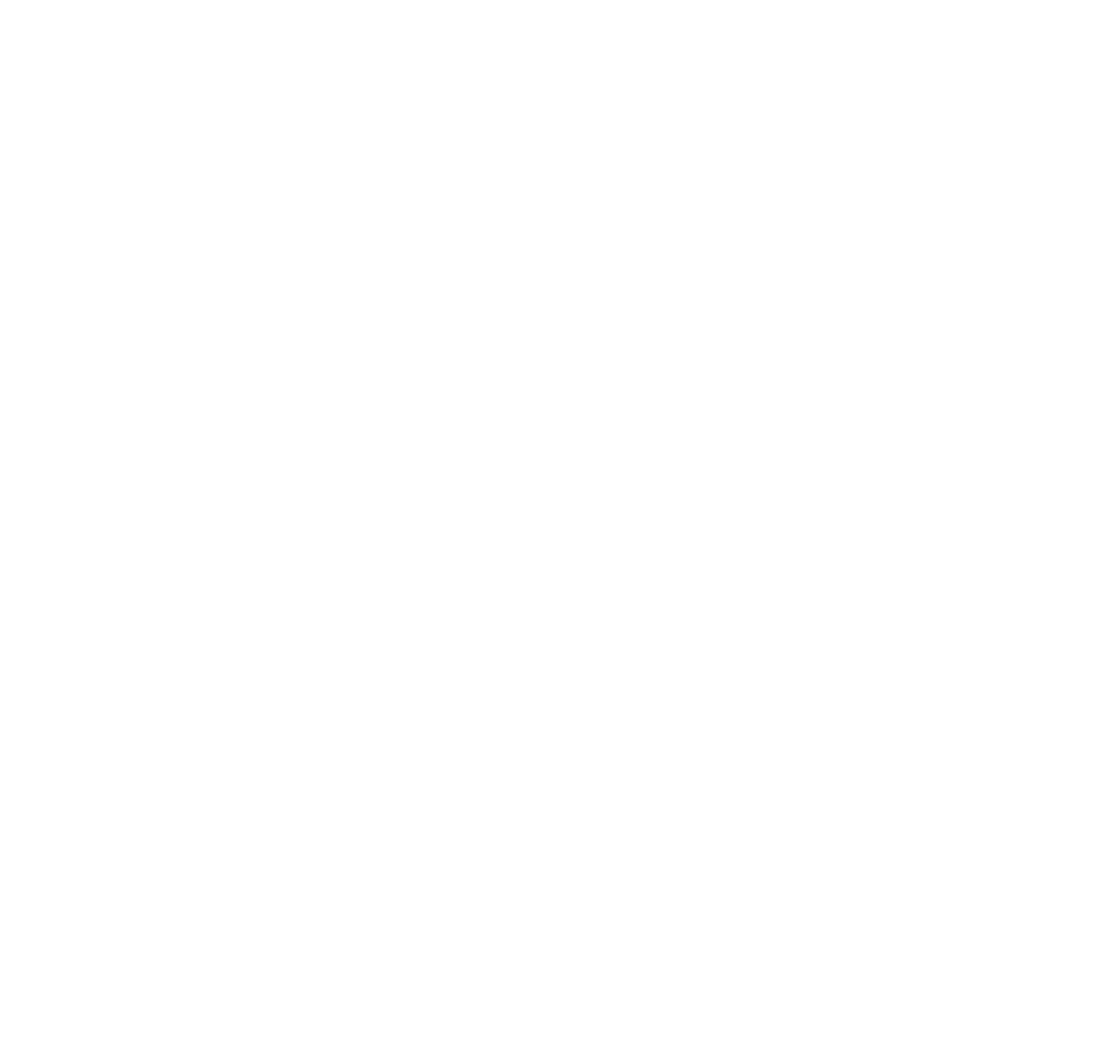
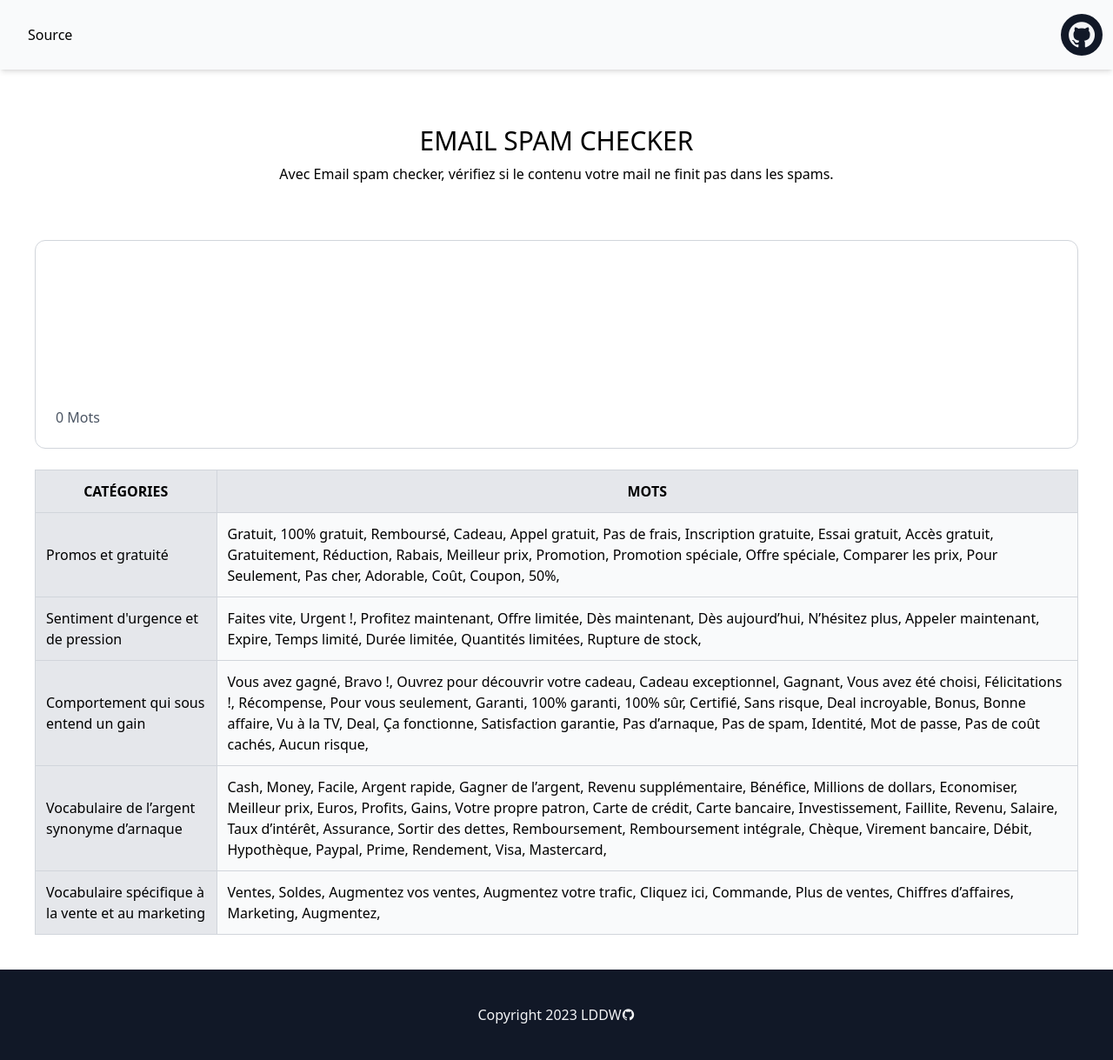
Before and after one commit to LDDW/EmailSpamChecker, a website with bundled scripts: page index.html in a window 1280 px wide. Shown: the whole page at 87% size. Before the commit the page ends 800 px from the top, so only its background shows below. Built offline with nearby package versions, Linux system fonts and the light colour scheme.

Commit message:
make interface and function to create data table

```diff
--- a/css/input.css
+++ b/css/input.css
@@ -0,0 +1,21 @@
+@tailwind base;
+@tailwind components;
+@tailwind utilities;
+
+.loader {
+    border-top-color: #3498db;
+    -webkit-animation: spinner 1.5s linear infinite;
+    animation: spinner 1.5s linear infinite;
+  }
+
+  @-webkit-keyframes spinner {
+    0% { -webkit-transform: rotate(0deg); }
+    100% { -webkit-transform: rotate(360deg); }
+  }
+
+  @keyframes spinner {
+    0% { transform: rotate(0deg); }
+    100% { transform: rotate(360deg); }
+  }
+
+  #textarea::-webkit-scrollbar { width: 0 !important }
--- a/index.html
+++ b/index.html
@@ -1,13 +1,54 @@
 <!DOCTYPE html>
-<html lang="en">
+<html lang="fr" class="scroll-smooth">
 <head>
     <meta charset="UTF-8">
     <meta http-equiv="X-UA-Compatible" content="IE=edge">
     <meta name="viewport" content="width=device-width, initial-scale=1.0">
     <title>Document</title>
     <link rel="stylesheet" href="css/output.css">
+    <link href='https://unpkg.com/boxicons@2.1.4/css/boxicons.min.css' rel='stylesheet'>
 </head>
 <body>
+
+    <header class="fixed top-0 z-10 px-3 w-full h-20 flex items-center justify-between bg-gray-50 shadow-md">
+        <a href="https://www.instagram.com/p/CWxp8cfITg3/?igshid=YmMyMTA2M2Y=" target="_blank" class="px-5">Source</a>
+        <a href="https://github.com/LDDW/EmailSpanChecker" target="_blank" class="block">
+            <button class="w-12 h-12 flex items-center justify-center rounded-full bg-gray-900 text-gray-100">
+                <i class='bx bxl-github text-4xl'></i>
+            </button>
+        </a>
+    </header>
+
+    <main class="pt-20 px-10">
+        <section id="home" class="mb-10">
+            <div class="my-16">
+                <h1 class="mb-2 text-center text-3xl font-medium uppercase">Email Spam Checker</h1>
+                <p class="text-center">Avec Email spam checker, vérifiez si le contenu votre mail ne finit pas dans les spams.</p>
+            </div>
+            <div class="relative mb-6">
+                <div id="textarea" contentEditable="true" class="w-full h-[30vh] overflow-scroll p-6 border-[1px] border-gray-300 rounded-xl outline-none focus:border-black transition-all resize-none text-base" placeholder="Entrez le contenu de votre mail"></div>
+                <div id="loader" class="hidden absolute bottom-5 right-4 loader rounded-full border-[3px] border-gray-200 h-6 w-6"></div>
+                <div class="absolute bottom-4 left-4 p-2 rounded-lg text-gray-600 bg-white"><span id="counter">0</span> Mots</div>
+            </div>
+            <table>
+                <thead class="bg-gray-200">
+                    <tr>
+                        <th class="p-3 border-[1px] border-gray-300 uppercase font-semibold">Catégories</th>
+                        <th class="p-3 border-[1px] border-gray-300 uppercase font-semibold">Mots</th>
+                    </tr>
+                </thead>
+                <tbody id="table">
+                </tbody>
+            </table>
+        </section>
+    </main>
+
+    <footer class="bg-gray-900 py-10">
+        <a href="https://github.com/LDDW/EmailSpanChecker" target="_blank" class="flex items-center justify-center text-gray-100">
+            <p>Copyright 2023 LDDW</p>
+            <i class='bx bxl-github'></i>
+        </a>
+    </footer>
 
     <script type="module" src="./js/app.js"></script>
 </body>
--- a/js/app.js
+++ b/js/app.js
@@ -1,5 +1,23 @@
-// 👇️ named import
+// import checker
 import {Checker} from './checker.js';
+//init new checker
+const checker = new Checker();
+// create table with data
+const table = document.getElementById('table');
+table.innerHTML = await checker.setHtmlTable(table);
+// check content of textarea
+const textarea = document.getElementById('textarea');
+const loader = document.getElementById('loader');
+let timeoutId;
 
-const checker = new Checker();
-checker.check();
+textarea.addEventListener('keyup', function(event) {
+    loader.classList.remove('hidden');
+
+    clearTimeout(timeoutId);
+    timeoutId = setTimeout(() => {
+        loader.classList.add('hidden');
+        checker.check(textarea.textContent);
+    }, 2000);
+});
+
+//counter
--- a/js/checker.js
+++ b/js/checker.js
@@ -1,17 +1,87 @@
 export class Checker {
 
-    async #getJson(){
-        return fetch('./js/checker.json')
+    /**
+     * @function getJson
+     * @returns object
+     */
+    #getJson(){
+        try {
+            return fetch('./js/checker.json')
             .then((response) => response.json())
-            .then((data) => {
-                return data;
-            })
-            .catch((error) => console.log(error));
+            .then((data) => data)
+        } catch (error) {
+            console.log(error);
+        }
     }
 
-    async check(){
-        const a = await this.#getJson();
-        console.log(a);
+    /**
+     * @function getArrayWithAllWords
+     * @returns array with all words store in json file 'checker.json'
+     */
+    async #getArrayWithAllWords(){
+        const getJson = await this.#getJson();
+        let array = [];
+        getJson.categories.forEach(category => {
+            category.words.forEach(word => {
+                array.push(word.toLowerCase());
+            });
+        });
+        return array;
+    }
+
+    /**
+     * @async
+     * @function check the user email
+     * @param {*} object
+     */
+    async check(data){
+        try {
+            if(data !== undefined && data !== ''){
+                const arrayWithAllWords = await this.#getArrayWithAllWords();
+                arrayWithAllWords.forEach(word => {
+                    if(data.toLowerCase().indexOf(word) > - 1){
+                        console.log(word)
+                    }
+                })
+            } else {
+                throw 'data is empty';
+            }
+        } catch (error) {
+            console.log(error)
+        }
+    }
+
+    /**
+     * @async
+     * @function setHtmlTable
+     * @param {*} object is table element
+     * @returns html of table
+     */
+    async setHtmlTable(element) {
+        const getJson = await this.#getJson();
+        let html = '';
+        try {
+            if(typeof(element) !== 'object'){
+                throw 'fz ';
+            }
+            getJson.categories.forEach(category => {
+                html += `
+                <tr>
+                    <td class="p-3 border-[1px] border-gray-300 bg-gray-200">${category.name}</td>
+                    <td class="p-3 border-[1px] border-gray-300 bg-gray-50">
+                `;
+                category.words.forEach(word => {
+                    html += `${word}, `;
+                });
+                html += `
+                    </td>
+                </tr>
+                `;
+            });
+        } catch (error) {
+            console.log(error)
+        }
+        return html;
     }
 
 }
--- a/js/checker.json
+++ b/js/checker.json
@@ -1,3 +1,137 @@
 {
-    "name": "test"
+    "categories": [
+        {
+            "name": "Promos et gratuité",
+            "words": [
+                "Gratuit",
+                "100% gratuit",
+                "Remboursé",
+                "Cadeau",
+                "Appel gratuit",
+                "Pas de frais",
+                "Inscription gratuite",
+                "Essai gratuit",
+                "Accès gratuit",
+                "Gratuitement",
+                "Réduction",
+                "Rabais",
+                "Meilleur prix",
+                "Promotion",
+                "Promotion spéciale",
+                "Offre spéciale",
+                "Comparer les prix",
+                "Pour Seulement",
+                "Pas cher",
+                "Adorable",
+                "Coût",
+                "Coupon",
+                "50%"
+            ]
+        },
+        {
+            "name": "Sentiment d'urgence et de pression",
+            "words": [
+                "Faites vite",
+                "Urgent !",
+                "Profitez maintenant",
+                "Offre limitée",
+                "Dès maintenant",
+                "Dès aujourd’hui",
+                "N’hésitez plus",
+                "Appeler maintenant",
+                "Expire",
+                "Temps limité",
+                "Durée limitée",
+                "Quantités limitées",
+                "Rupture de stock"
+            ]
+        },
+        {
+            "name": "Comportement qui sous entend un gain",
+            "words": [
+                "Vous avez gagné",
+                "Bravo !",
+                "Ouvrez pour découvrir votre cadeau",
+                "Cadeau exceptionnel",
+                "Gagnant",
+                "Vous avez été choisi",
+                "Félicitations !",
+                "Récompense",
+                "Pour vous seulement",
+                "Garanti",
+                "100% garanti",
+                "100% sûr",
+                "Certifié",
+                "Sans risque",
+                "Deal incroyable",
+                "Bonus",
+                "Bonne affaire",
+                "Vu à la TV",
+                "Deal",
+                "Ça fonctionne",
+                "Satisfaction garantie",
+                "Pas d’arnaque",
+                "Pas de spam",
+                "Identité",
+                "Mot de passe",
+                "Pas de coût cachés",
+                "Aucun risque"
+            ]
+        },
+        {
+            "name": "Vocabulaire de l’argent synonyme d’arnaque",
+            "words": [
+                "Cash",
+                "Money",
+                "Facile",
+                "Argent rapide",
+                "Gagner de l’argent",
+                "Revenu supplémentaire",
+                "Bénéfice",
+                "Millions de dollars",
+                "Economiser",
+                "Meilleur prix",
+                "Euros",
+                "Profits",
+                "Gains",
+                "Votre propre patron",
+                "Carte de crédit",
+                "Carte bancaire",
+                "Investissement",
+                "Faillite",
+                "Revenu",
+                "Salaire",
+                "Taux d’intérêt",
+                "Assurance",
+                "Sortir des dettes",
+                "Remboursement",
+                "Remboursement intégrale",
+                "Chèque",
+                "Virement bancaire",
+                "Débit",
+                "Hypothèque",
+                "Paypal",
+                "Prime",
+                "Rendement",
+                "Visa",
+                "Mastercard"
+
+            ]
+        },
+        {
+            "name": "Vocabulaire spécifique à la vente et au marketing",
+            "words": [
+                "Ventes",
+                "Soldes",
+                "Augmentez vos ventes",
+                "Augmentez votre trafic",
+                "Cliquez ici",
+                "Commande",
+                "Plus de ventes",
+                "Chiffres d’affaires",
+                "Marketing",
+                "Augmentez"
+            ]
+        }
+    ]
 }
--- a/tailwind.config.js
+++ b/tailwind.config.js
@@ -1,7 +1,17 @@
 /** @type {import('tailwindcss').Config} */
 module.exports = {
-  content: ["./src/**/*.{html,js}"],
+  content: ["./*.{html,js}"],
   theme: {
+    screen: {
+      'tablet': '640px',
+      // => @media (min-width: 640px) { ... }
+
+      'laptop': '1024px',
+      // => @media (min-width: 1024px) { ... }
+
+      'desktop': '1280px',
+      // => @media (min-width: 1280px) { ... }
+    },
     extend: {},
   },
   plugins: [],
```
Also changed, not shown: css/output.css.
